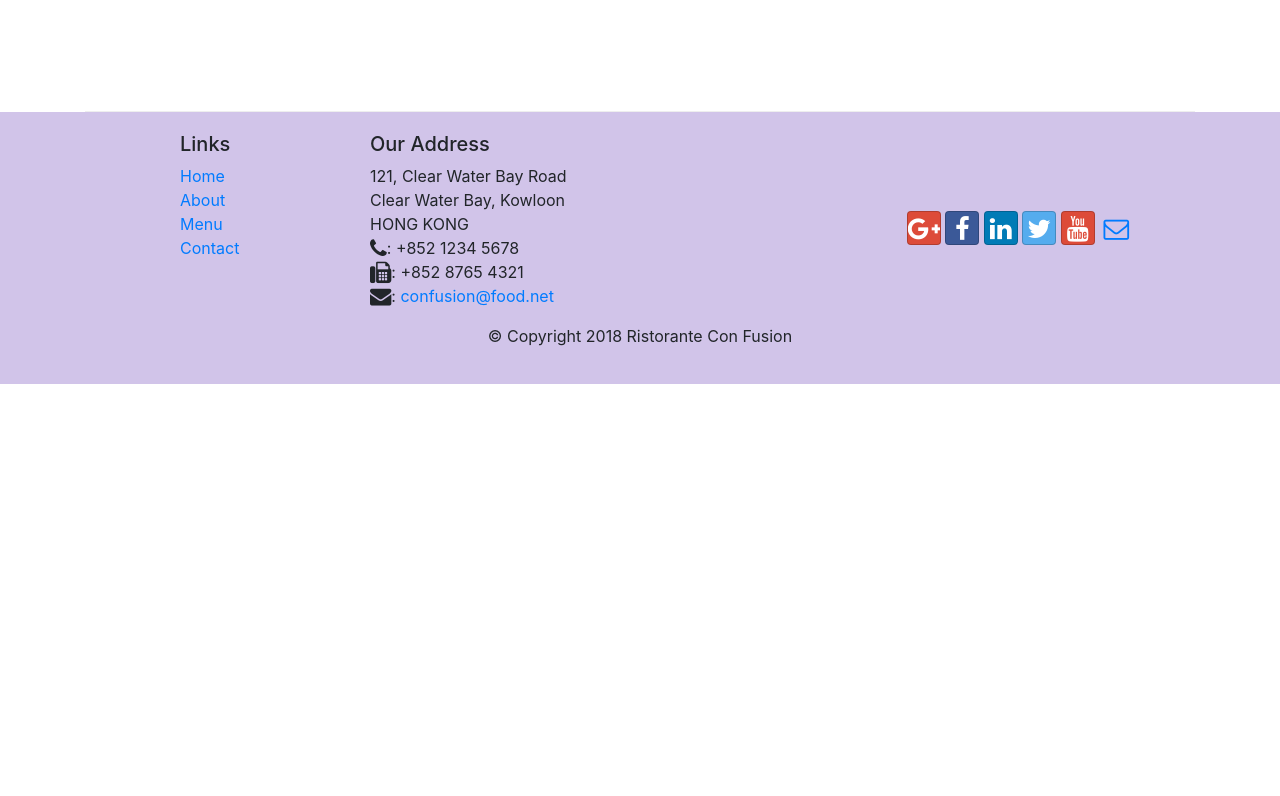
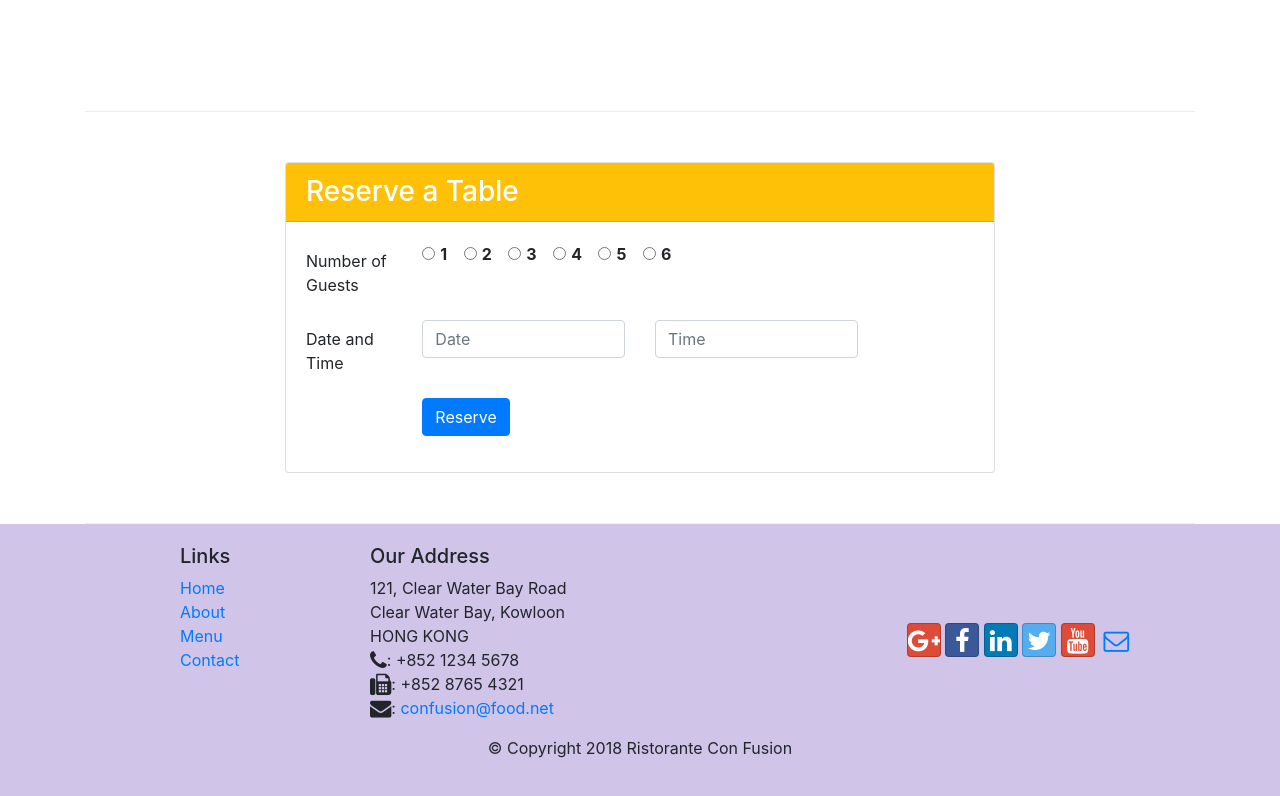
Before and after one commit to Harpreet1716/Bootstrap, a website: page index.html in a window 1280 px wide. Shown: the part 1422-2218 px from the top of the page. Before the commit the page ends 1806 px from the top, so only its background shows below. Drawn offline with nearby package versions, Linux system fonts and the light colour scheme.

Commit message:
Assignment 2

```diff
--- a/index.html
+++ b/index.html
@@ -26,8 +26,8 @@
                 <ul class="navbar-nav mr-auto">
                     <li class="nav-item active"><a class ="nav-link" href="#"><span class="fa fa-home fa-lg"></span> Home</a></li>
                     <li class="nav-item"><a class ="nav-link" href="./aboutus.html"><span class="fa fa-info fa-lg"></span> About</a></li>
-                    <li class="nav-item"><a class ="nav-link" href="#"><span class="fa fa-home fa-lg"></span> Menu</a></li>
-                    <li class="nav-item"><a class ="nav-link" href="#"><span class="fa fa-address-card fa-lg"></span> Contact</a></li>
+                    <li class="nav-item"><a class ="nav-link" href="#"><span class="fa fa-list fa-lg"></span> Menu</a></li>
+                    <li class="nav-item"><a class ="nav-link" href="./contactus.html"><span class="fa fa-address-card fa-lg"></span> Contact</a></li>
                 </ul>
             </div>
         </div>
@@ -40,7 +40,14 @@
                     <p>We take inspiration from the World's best cuisines, and create a unique fusion experience. Our lipsmacking creations will tickle your culinary senses!</p>
                 </div>
                 <div class="col-12 col-sm align-self-center">
-                    <img src="img/logo.png" class="img-fluid" alt="">
+                    <div class="row">
+                        <div class="col-sm-6">
+                            <img src="img/logo.png" class="img-fluid" alt="">
+                        </div>
+                        <div class="col-sm-6 align-self-center">
+                            <a href="#reserve" class="btn btn-warning btn-lg btn-block">Reserve Table</a>
+                        </div>
+                    </div>
                 </div>
             </div>
         </div>
@@ -69,11 +76,11 @@
             </div>
             <div class="col col-sm col-md">
                 <div class="media">
-                    <img src="img/buffet.png" class="d-flex mr-3 img-thumbnail align-self-center" alt="buffet">
                     <div class="media-body">
-                        <h2 class="mt-0">Weekend Grand Buffet</h2>
+                        <h2 class="mt-0">Weekend Grand Buffet <span class="badge badge-danger">NEW</span></h2>
                         <p class="d-none d-sm-block">Featuring mouthwatering combinations with a choice of five different salads, six enticing appetizers, six main entrees and five choicest desserts. Free flowing bubbly and soft drinks. All for just $19.99 per person </p>
                     </div>
+                    <img src="img/buffet.png" class="d-flex ml-3 img-thumbnail float-right align-self-center" alt="buffet">
                 </div>
             </div>
         </div>
@@ -89,6 +96,66 @@
                         <h2 class="mt-0">Alberto Somayya</h2>
                         <h4 class="mt-0">Executive Chef</h4>
                         <p class="d-none d-sm-block">Award winning three-star Michelin chef with wide International experience having worked closely with whos-who in the culinary world, he specializes in creating mouthwatering Indo-Italian fusion experiences. </p>
+                    </div>
+                </div>
+            </div>
+        </div>
+
+        <div class="row row-content align-items-center">
+            <div class="col-12 col-sm-8 offset-sm-2">
+                <div class="card">
+                    <h3 class="card-header bg-warning text-white">Reserve a Table</h3>
+                    <div class="card-body">
+                        <form id="reserve">
+                            <div class="row form-group">
+                                <label class="col-sm-2 col-form-label">Number of Guests</label>
+                                <div class="col-sm-10">
+                                    <div class="form-check form-check-inline">
+                                        <input class="form-check-input" type="radio" name="inlineRadioOptions" id="inlineRadio1" value="option1">
+                                        <label class="form-check-label" for="inlineRadio1"><strong>1</strong></label>
+                                    </div>
+                                    <div class="form-check form-check-inline">
+                                        <input class="form-check-input" type="radio" name="inlineRadioOptions" id="inlineRadio2" value="option2">
+                                        <label class="form-check-label" for="inlineRadio2"><strong>2</strong></label>
+                                    </div>
+                                    <div class="form-check form-check-inline">
+                                        <input class="form-check-input" type="radio" name="inlineRadioOptions" id="inlineRadio3" value="option3">
+                                        <label class="form-check-label" for="inlineRadio3"><strong>3</strong></label>
+                                    </div>
+                                    <div class="form-check form-check-inline">
+                                        <input class="form-check-input" type="radio" name="inlineRadioOptions" id="inlineRadio4" value="option4">
+                                        <label class="form-check-label" for="inlineRadio4"><strong>4</strong></label>
+                                    </div>
+                                    <div class="form-check form-check-inline">
+                                        <input class="form-check-input" type="radio" name="inlineRadioOptions" id="inlineRadio5" value="option5">
+                                        <label class="form-check-label" for="inlineRadio5"><strong>5</strong></label>
+                                    </div>
+                                    <div class="form-check form-check-inline">
+                                        <input class="form-check-input" type="radio" name="inlineRadioOptions" id="inlineRadio6" value="option6">
+                                        <label class="form-check-label" for="inlineRadio6"><strong>6</strong></label>
+                                    </div>
+                                </div>
+                            </div>
+
+                            <div class="form-group row">
+                                <label for="dateandtime" class="col-sm-2 col-form-label">Date and Time</label>
+                                <div class="col-sm-4">
+                                    <input type="text" class="form-control" id="date" name="date" placeholder="Date">
+                                </div>
+                                <div class="col-sm-4">
+                                    <input type="text" class="form-control" id="time" name="time" placeholder="Time">
+                                </div>
+                            </div>
+
+                            <div class="form-group row">
+                                <div class="offset-sm-2 col-sm-10">
+                                    <button type="submit" class="btn btn-primary">
+                                        Reserve
+                                    </button>
+                                </div>
+                            </div>
+
+                        </form>
                     </div>
                 </div>
             </div>
```
Also changed, not shown: aboutus.html (+3 -3 lines), contactus.html (+1 -1 lines).
